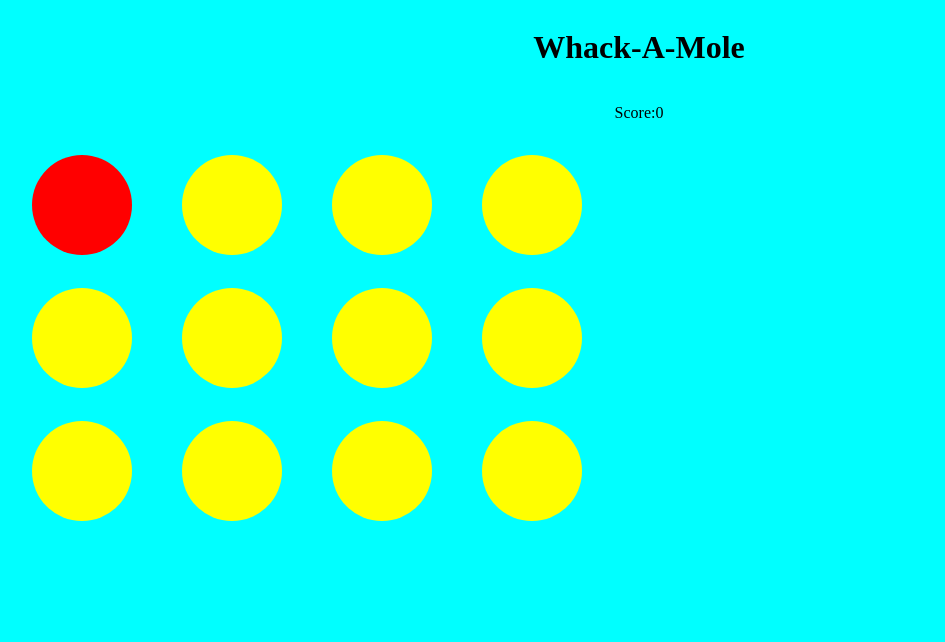
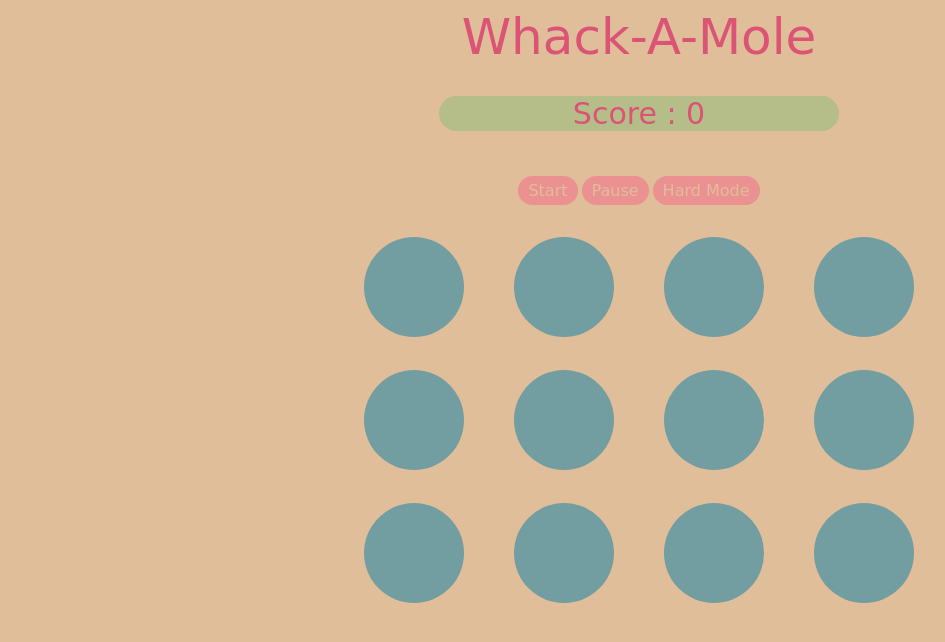
Before and after one commit to BillyGrind/Whack-A-Mole, a plain HTML site: page index.html in a window 1280 px wide. Shown: the whole page, without its empty margins (1-946 px from the left). Drawn offline with Linux system fonts and the light colour scheme; a web font is replaced by a local one.

Commit message:
add button

```diff
--- a/assets/css/style.scss
+++ b/assets/css/style.scss
@@ -1,5 +1,20 @@
+@import url("https://fonts.googleapis.com/css2?family=Sigmar&display=swap");
+
+$Moonstone: #729ea1;
+$Sage: #b5bd89;
+$Tan: #dfbe99;
+$Light_Coral: #ec9192;
+$Blush: #db5375;
+
 body {
-  background-color: aqua;
+  background-color: $Tan;
+}
+h1 {
+  font-family: "Sigmar", cursive;
+  font-weight: 400;
+  color: $Blush;
+  font-size: 50px;
+  margin: 0px;
 }
 .game-container {
   display: flex;
@@ -8,7 +23,18 @@ body {
   text-align: center;
   margin: auto;
 }
-
+.game-score {
+  margin: auto;
+}
+p {
+  font-family: "Sigmar", cursive;
+  color: #db5375;
+  font-weight: 400;
+  font-size: 30px;
+  border-radius: 20px;
+  background-color: #b5bd89;
+  width: 400px;
+}
 .game-hole {
   display: grid;
   width: 600px;
@@ -18,4 +44,38 @@ body {
   align-items: center;
   justify-items: center;
   justify-content: space-around;
+  margin: auto;
 }
+
+button {
+  margin: 0;
+  padding: 0;
+  border: none;
+  outline: none;
+  background: none;
+  font-size: 100%;
+  vertical-align: baseline;
+  font-family: inherit;
+  font-weight: inherit;
+  color: inherit;
+  -webkit-appearance: none;
+  -moz-appearance: none;
+  appearance: none;
+}
+
+button {
+  background-color: #ec9192;
+  color: $Tan;
+  font-family: "Sigmar", cursive;
+  font-weight: 400;
+  font-size: 16px;
+  padding: 5px 10px;
+  border-radius: 15px;
+}
+
+.game-button {
+  margin: 15px auto;
+  display: inline;
+  justify-items: space-between;
+  width: 400px;
+}
--- a/assets/js/circleGame.js
+++ b/assets/js/circleGame.js
@@ -6,7 +6,7 @@ function randomTime(min, max) {
 
 export function randomizeCircleSelection() {
   for (let i = 0; i < gameCircles.length; i++) {
-    gameCircles[i].style.backgroundColor = "yellow";
+    gameCircles[i].style.backgroundColor = "#729ea1";
     gameCircles[i].addEventListener("click",()=>{
       return;
     })
@@ -14,10 +14,10 @@ export function randomizeCircleSelection() {
   let randomIndex = Math.floor(Math.random() * gameCircles.length);
   let circleToHit = gameCircles[randomIndex];
 
-  circleToHit.style.backgroundColor = "red";
+  circleToHit.style.backgroundColor = "#db5375";
   circleToHit.addEventListener("click",()=>{
     addScore();
   });
 }
 
-setInterval(randomizeCircleSelection, 1000);
+// setInterval(randomizeCircleSelection, randomTime(600,1000));
--- /dev/null
+++ b/assets/js/createButton.js
@@ -0,0 +1,45 @@
+import { randomizeCircleSelection } from "./circleGame.js";
+export function createButton() {
+  let gameButton = document.querySelector(".game-button");
+  let content = `
+    <button class="button-start">Start</button>
+    <button class="button-pause">Pause</button>
+    <button class="button-hardMode">Hard Mode</button>`;
+  gameButton.innerHTML += content;
+}
+
+export function buttonAction() {
+  let buttonStart = document.getElementsByClassName("button-start")[0];
+  let buttonPause = document.getElementsByClassName("button-pause")[0];
+  let buttonHardMode = document.getElementsByClassName("button-hardMode")[0];
+
+  let intervalId;
+
+  buttonStart.addEventListener("click", () => {
+    console.log("click");
+    function randomTime(min, max) {
+      return Math.round(Math.random() * (max - min) + min);
+    }
+
+    clearInterval(intervalId);
+
+    randomizeCircleSelection();
+    intervalId = setInterval(randomizeCircleSelection, randomTime(400, 1000));
+  });
+
+  buttonPause.addEventListener("click", () => {
+    console.log("clickPause");
+    clearInterval(intervalId);
+  });
+
+  buttonHardMode.addEventListener("click", () => {
+    function randomTime(min, max) {
+      return Math.round(Math.random() * (max - min) + min);
+    }
+
+    clearInterval(intervalId);
+
+    randomizeCircleSelection();
+    intervalId = setInterval(randomizeCircleSelection, randomTime(100, 1000));
+  });
+}
--- a/assets/js/createCircle.js
+++ b/assets/js/createCircle.js
@@ -7,7 +7,7 @@ export function createCircle(c) {
     circle.style.width = "100px";
     circle.style.height = "100px";
     circle.style.borderRadius = "50%";
-    circle.style.backgroundColor = "yellow";
+    circle.style.backgroundColor="#729ea1";
     circle.classList.add("circle");
     gameHole.appendChild(circle);
   }
--- a/assets/js/score.js
+++ b/assets/js/score.js
@@ -1,10 +1,11 @@
 let score = 0;
 let scoreBoard = document.getElementsByClassName("game-score")[0];
 let scoreElement = document.createElement("p");
-scoreElement.textContent = `Score:${score}`;
+scoreElement.textContent = `Score : ${score}`;
 scoreBoard.appendChild(scoreElement);
 
 export function addScore() {
   score += 1;
-  scoreElement.textContent = `Score:${score}`;
+  scoreElement.textContent = `Score : ${score}`;
+  console.log(score);
 }
--- a/assets/js/script.js
+++ b/assets/js/script.js
@@ -1,7 +1,9 @@
 import { createCircle } from "./createCircle.js";
 import { gameHole, gameCircles, gameScore, score } from "./const.js";
-import { randomizeCircleSelection } from "./circleGame.js";
+// import { randomizeCircleSelection } from "./circleGame.js";
+import { createButton, buttonAction } from "./createButton.js";
 
+createButton();
+buttonAction();
 createCircle(11);
-
-randomizeCircleSelection();
+// randomizeCircleSelection();
--- a/index.html
+++ b/index.html
@@ -12,6 +12,7 @@
     <div class="game-container">
       <h1 class="main-title">Whack-A-Mole</h1>
       <div class="game-score"></div>
+      <div class="game-button"></div>
       <div class="game-hole"></div>
     </div>
   </body>
```
Also changed, not shown: assets/css/style.css, 1 other file.
